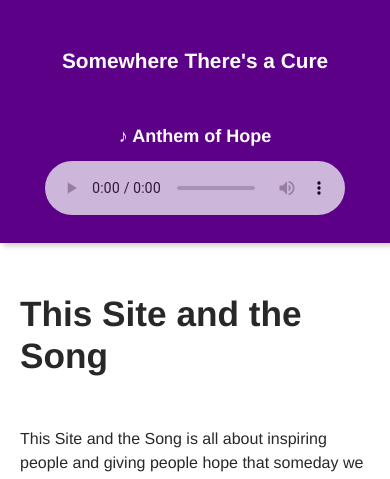
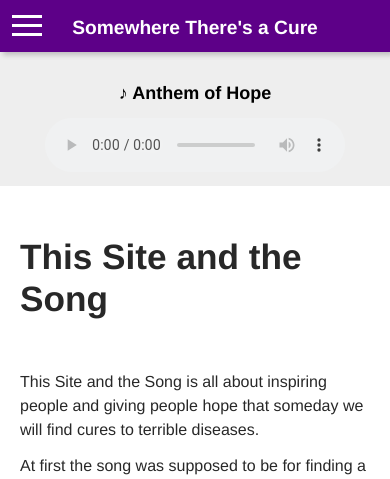
Before and after one commit to kutothe/somewheretheresacure, a PHP site: page /somewheretheresacure/ in a window 390 px wide. Shown: the top 479 px of the page. Run offline with PHP 8.4, Linux system fonts and the light colour scheme; some libraries are stand-ins or nearby versions.

Commit message:
add hamburger menu and fix other mobile styles

```diff
--- a/assets/app/src/scss/app.scss
+++ b/assets/app/src/scss/app.scss
@@ -20,6 +20,7 @@
 @import "components/contact-form";
 @import "components/contact-links";
 @import "components/footer-logo";
+@import "components/hamburger";
 @import "components/loading-spinner";
 @import "components/remodal";
 @import "components/slick";
--- /dev/null
+++ b/assets/app/src/scss/components/_hamburger.scss
@@ -0,0 +1,266 @@
+/* -----------------------------------------------------------------------------
+
+HAMBURGER ICONS COMPONENT
+
+----------------------------------------------------------------------------- */
+
+// vars
+
+$button-width: 42px;                    // The width of the button area
+$button-height: 26px;                   // The height of the button area
+$bar-thickness: 3px;                    // The thickness of the button bars
+$button-pad: 6px;                       // The left/right padding between button area and bars.
+$button-bar-space: 6px;                // The spacing between button bars
+$button-transistion-duration: 0.3s;     // The transition duration
+
+/**
+* Toggle Switch Globals
+*
+* All switches should take on the class `c-hamburger` as well as their
+* variant that will give them unique properties. This class is an overview
+* class that acts as a reset for all versions of the icon.
+*/
+
+.c-hamburger {
+	display: block;
+	position: relative;
+	overflow: hidden;
+	margin: 0;
+	padding: 0;
+	width: $button-width;
+	height: $button-height;
+	font-size: 0;
+	text-indent: -9999px;
+	-webkit-appearance: none;
+	-moz-appearance: none;
+	appearance: none;
+	box-shadow: none;
+	border-radius: none;
+	border: none;
+	cursor: pointer;
+	transition: background $button-transistion-duration;
+}
+
+.c-hamburger:focus {
+	outline: none;
+}
+
+.c-hamburger span {
+	display: block;
+	position: absolute;
+	top: ($button-height / 2) - ($bar-thickness / 2);
+	left: $button-pad;
+	right: $button-pad;
+	height: $bar-thickness;
+	background: rgb(255,255,255);
+}
+
+.c-hamburger span::before,
+.c-hamburger span::after {
+	position: absolute;
+	display: block;
+	left: 0;
+	width: 100%;
+	height: $bar-thickness;
+	background-color: #fff;
+	content: "";
+}
+
+.c-hamburger span::before {
+	top: -$bar-thickness - $button-bar-space;
+}
+
+.c-hamburger span::after {
+	bottom: -$bar-thickness - $button-bar-space;
+}
+
+/**
+* Style 1
+*
+* Rotating hamburger icon (rot), that simply rotates 90 degrees when activated.
+* Nothing too fancy, simple transition.
+*/
+
+.c-hamburger--rot {
+	background-color: rgb(40,170,220);
+}
+
+.c-hamburger--rot span {
+	transition: transform $button-transistion-duration;
+}
+
+/* active state, i.e. menu open */
+
+.c-hamburger--rot.is-active {
+	background-color: darken(rgb(40,170,220), 20%);
+}
+
+.c-hamburger--rot.is-active span {
+	transform: rotate(90deg);
+}
+
+/**
+* Style 2
+*
+* Hamburger to "x" (htx). Takes on a hamburger shape, bars slide
+* down to center and transform into an "x".
+*/
+
+.c-hamburger--htx {
+	background-color: rgb(255,50,100);
+}
+
+.c-hamburger--htx span {
+	transition: background 0s $button-transistion-duration;
+}
+
+.c-hamburger--htx span::before,
+.c-hamburger--htx span::after {
+	transition-duration: $button-transistion-duration, $button-transistion-duration;
+	transition-delay: $button-transistion-duration, 0s;
+}
+
+.c-hamburger--htx span::before {
+	transition-property: top, transform;
+}
+
+.c-hamburger--htx span::after {
+	transition-property: bottom, transform;
+}
+
+/* active state, i.e. menu open */
+
+.c-hamburger--htx.is-active {
+	background-color: darken(rgb(255,50,100), 20%);
+}
+
+.c-hamburger--htx.is-active span {
+	background: none;
+}
+
+.c-hamburger--htx.is-active span::before {
+	top: 0;
+	transform: rotate(45deg);
+}
+
+.c-hamburger--htx.is-active span::after {
+	bottom: 0;
+	transform: rotate(-45deg);
+}
+
+.c-hamburger--htx.is-active span::before,
+.c-hamburger--htx.is-active span::after {
+	transition-delay: 0s, $button-transistion-duration;
+}
+
+/**
+* Style 3
+*
+* Hamburger to left-arrow (htla). Hamburger menu transforms to a left-pointing
+* arrow. Usually indicates an off canvas menu sliding in from left that
+* will be close on re-click of the icon.
+*/
+
+.c-hamburger--htla {
+
+}
+
+.c-hamburger--htla span {
+	transition: transform $button-transistion-duration;
+}
+
+.c-hamburger--htla span::before,
+.c-hamburger--htla span::after {
+
+}
+
+.c-hamburger--htla span::before {
+	transform-origin: top right;
+	transition: transform $button-transistion-duration, width $button-transistion-duration, top $button-transistion-duration;
+}
+
+.c-hamburger--htla span::after {
+	transform-origin: bottom right;
+	transition: transform $button-transistion-duration, width $button-transistion-duration, bottom $button-transistion-duration;
+}
+
+/* active state, i.e. menu open */
+
+.c-hamburger--htla.is-active {
+
+}
+
+.c-hamburger--htla.is-active span {
+	transform: rotate(180deg);
+}
+
+.c-hamburger--htla.is-active span::before,
+.c-hamburger--htla.is-active span::after {
+	width: 50%;
+}
+
+.c-hamburger--htla.is-active span::before {
+	top: 0;
+	transform: translateX($button-width/2 - $button-pad + $bar-thickness) translateY($bar-thickness/2) rotate(45deg);
+}
+
+.c-hamburger--htla.is-active span::after {
+	bottom: 0;
+	transform: translateX($button-width/2 - $button-pad + $bar-thickness) translateY(-$bar-thickness/2) rotate(-45deg);
+}
+
+/**
+* Style 4
+*
+* Hamburger to right-arrow (htra). Hamburger menu transforms to a
+* right-pointing arrow. Usually indicates an off canvas menu sliding in from
+* right that will be close on re-click of the icon.
+*/
+
+.c-hamburger--htra {
+	background-color: rgb(255,150,80);
+}
+
+.c-hamburger--htra span {
+	transition: transform $button-transistion-duration;
+}
+
+.c-hamburger--htra span::before,
+.c-hamburger--htra span::after {
+
+}
+
+.c-hamburger--htra span::before {
+	transform-origin: top left;
+	transition: transform $button-transistion-duration, width $button-transistion-duration, top $button-transistion-duration;
+}
+
+.c-hamburger--htra span::after {
+	transform-origin: bottom left;
+	transition: transform $button-transistion-duration, width $button-transistion-duration, bottom $button-transistion-duration;
+}
+
+/* active state, i.e. menu open */
+
+.c-hamburger--htra.is-active {
+	background-color: darken(rgb(255,150,80), 20%);
+}
+
+.c-hamburger--htra.is-active span {
+	transform: rotate(180deg);
+}
+
+.c-hamburger--htra.is-active span::before,
+.c-hamburger--htra.is-active span::after {
+	width: 50%;
+}
+
+.c-hamburger--htra.is-active span::before {
+	top: 0;
+	transform: translateX(-$bar-thickness) translateY($bar-thickness/2) rotate(-45deg);
+}
+
+.c-hamburger--htra.is-active span::after {
+	bottom: 0;
+	transform: translateX(-$bar-thickness) translateY(-$bar-thickness/2) rotate(45deg);
+}
--- a/assets/app/src/scss/sections/_header.scss
+++ b/assets/app/src/scss/sections/_header.scss
@@ -1,3 +1,31 @@
+
+#mobile-menu-bar {
+	position: fixed;
+	top: 0;
+	left: 0;
+	right: 0;
+	height: 52px;
+	background-color: $action-color;
+	box-shadow: 3px 3px 5px rgba(0,0,0,0.2);
+	z-index: 1001;
+
+	.c-hamburger {
+		 position: absolute;
+		 left: 6px;
+		 top: 12px;
+	}
+
+	h1 {
+		margin-top: 16px;
+		text-align: center;
+		font-size: 1.2em;
+		color: #fff;
+	}
+
+	@include min($mobile-break + 1) {
+		display: none;
+	}
+}
 
 #header {
 
@@ -10,11 +38,14 @@
 		min-height: 178px;
 	}
 
+	@include max($mobile-break) {
+		min-height: 186px;
+		background: #eee;
+	}
+
 	#header-app-logo {
-		display: block;
-		text-align: center;
+		display: none;
 		margin-bottom: 36px;
-		font-size: 1.3em;
 		font-weight: 600;
 		color: #fff;
 		font-family: $montserrat;
@@ -22,7 +53,6 @@
 
 		@include min($mobile-break + 1) {
 			display: inline-block;
-			text-align: left;
 			width: 460px;
 			font-size: 2.1em;
 		}
@@ -59,15 +89,50 @@
 		    overflow-y: scroll;
 		    z-index: 999;
 		    transform: translate3D(-290px, 0, 0);
-		    transition: all .25s ease-in-out;
+		    transition: all .3s ease-in-out;
+			background: #fff;
+
+			li {
+				display: block;
+				height: auto;
+				margin: 0;
+				padding: 0;
+				border: 0;
+
+				a {
+					display: block;
+					padding: 16px;
+					color: $action-color;
+					border-bottom: 1px solid #ddd;
+				}
+
+				&:last-child a {
+					border-bottom: none;
+				}
+
+				&.selected a {
+					background-color: #eee;
+				}
+
+				&:hover, &.selected {
+					border-bottom: none;
+				}
+			}
 		}
 	}
 
 	.fixed {
 		min-height: 178px;
 		background: #5d0088;
+		color: #fff;
 		box-shadow: 3px 3px 5px rgba(0,0,0,0.2);
 		@include position(absolute, 0 0 0 0);
+
+		@include max($mobile-break) {
+			background: #eee;
+			box-shadow: none;
+			color: #000;
+		}
 	}
 
 	.header-left {
@@ -81,7 +146,6 @@
 	}
 
 	.header-right {
-		color: #fff;
 		text-align: center;
 		transition: padding .2s linear;
 
@@ -99,41 +163,17 @@
 			text-align: right;
 			@include span-columns(3.5);
 		}
+
+		@include max($mobile-break) {
+			padding-top: 24px;
+		}
 	}
 }
 
 body.menuout #header {
 	#app-menu {
-		background: #fff;
-	    transform: translate3d(0, 0, 0);
+		transform: translate3d(0, 0, 0);
 		box-shadow: 3px 3px 5px rgba(0,0,0,0.1);
-
-		li {
-			display: block;
-			height: auto;
-			margin: 0;
-			padding: 0;
-			border: 0;
-
-			a {
-				display: block;
-				padding: 16px;
-				color: $action-color;
-				border-bottom: 1px solid #ddd;
-			}
-
-			&:last-child a {
-				border-bottom: none;
-			}
-
-			&.selected a {
-				background-color: #eee;
-			}
-
-			&:hover, &.selected {
-				border-bottom: none;
-			}
-		}
 	}
 }
 
--- a/views/templates/header_app.php
+++ b/views/templates/header_app.php
@@ -1,4 +1,10 @@
 
+<div id="mobile-menu-bar">
+	<button class="c-hamburger c-hamburger--htla">
+		<span>toggle menu</span>
+	</button>
+	<h1>Somewhere There's a Cure</h1>
+</div>
 <header id="header">
     <div class="fixed">
         <div class="container">
```
Also changed, not shown: assets/app/src/js/active-modules/mobile-menu.js (+13 -0 lines), assets/app/dist/css/app.css, assets/app/dist/css/app.min.css, assets/app/dist/js/main.js, assets/app/dist/js/main.min.js.
